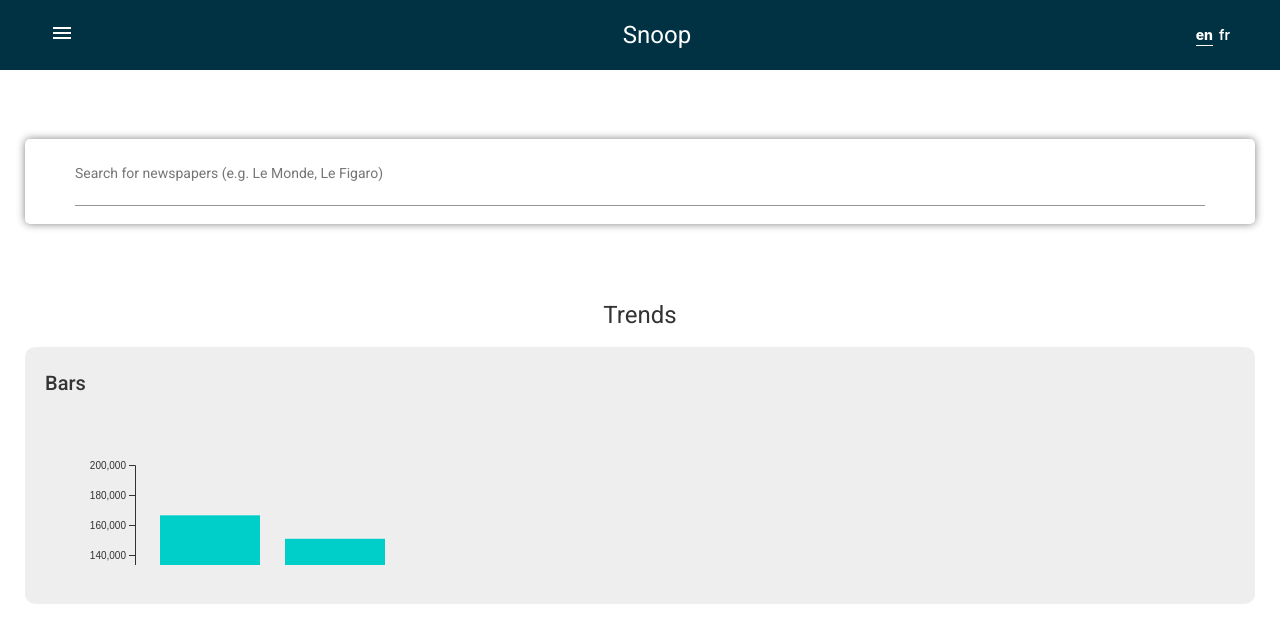
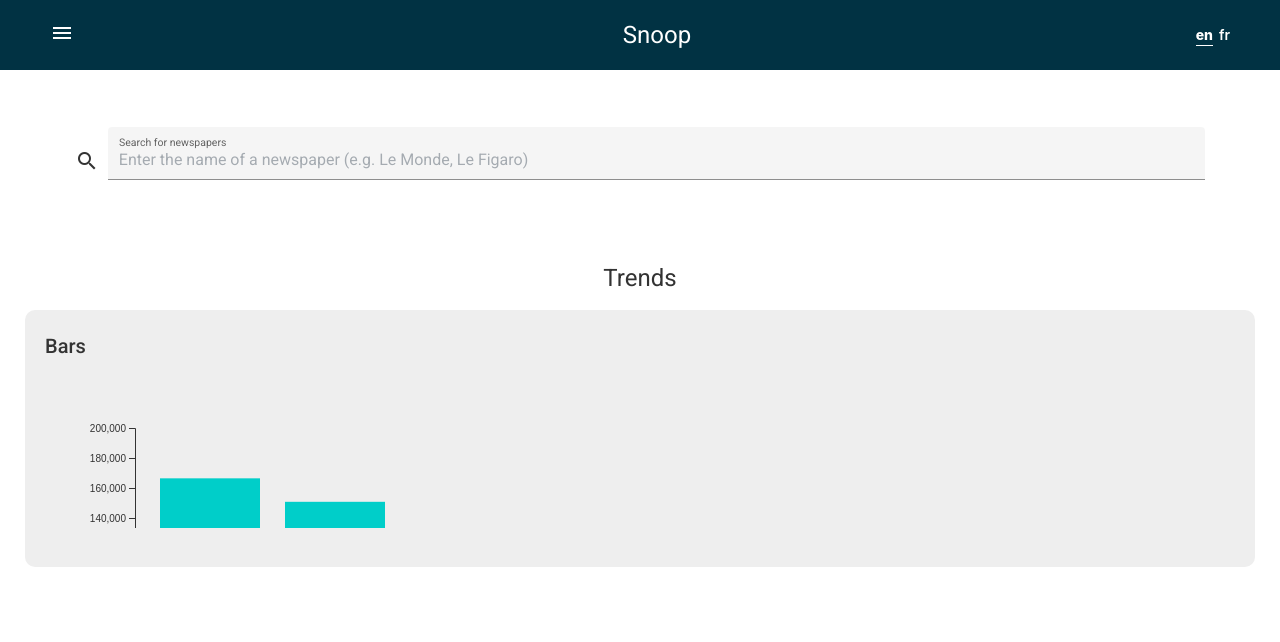
Before and after one commit to fquellec/SnoopApp, an Angular app: page / in a window 1280 px wide. Shown: the top 642 px of the page. Built offline with nearby package versions, Linux system fonts and the light colour scheme.

Commit message:
Display newspaper name + add search icon

```diff
--- a/src/app/app.component.scss
+++ b/src/app/app.component.scss
@@ -13,7 +13,7 @@
   }
 
   .content {
-    margin: 82px 0 32px;
+    margin: 60px 0 32px;
     padding: 0 16px;
 
     ana-page-component {
--- a/src/app/core/components/search-bar/search-bar.component.html
+++ b/src/app/core/components/search-bar/search-bar.component.html
@@ -1,5 +1,7 @@
 <div class="search-bar-component">
-    <mat-form-field class="search-form">
+    <mat-icon class="search-icon" matPrefix>search</mat-icon>
+    <mat-form-field class="search-form" appearance="fill" [floatLabel]="'always'">
+        <mat-label>Search for newspapers</mat-label>
         <input type="text" #searchInput [placeholder]='inputPlaceholder' matInput [matAutocomplete]="auto">
         <mat-autocomplete #auto="matAutocomplete">
             <mat-option *ngFor="let newspaper of newspaperOptions" [value]="newspaper" (click)="navigateToNewspaper(newspaper)">{{newspaper}}</mat-option>
--- a/src/app/core/components/search-bar/search-bar.component.scss
+++ b/src/app/core/components/search-bar/search-bar.component.scss
@@ -2,19 +2,25 @@
     padding: 0 50px;
     display: flex;
     align-items: center;
-    box-shadow: 0 0 8px grey;
+    //box-shadow: 0 0 8px grey;
     border-radius: 5px;
 
     .search-form {
         padding-top: 10px;
+        height: 60px;
         width: 100%;
     }
 
+    .mat-form-field-label {
+        font-size: 16px !important;
+    }
+
+    .search-icon {
+        margin: 18.825px 10px 0 0;
+    }
+
     input {
-        border: none;
-        border-radius: 5px;
         font-size: 16px;
-        height: 35px;
     }
 
     textarea:focus, input:focus {
@@ -23,6 +29,7 @@
 
     ::placeholder { /* Chrome, Firefox, Opera, Safari 10.1+ */
         color: #a5abb1;
+        font-size: 16px;
         opacity: 1; /* Firefox */
       }
 
--- a/src/app/core/components/search-bar/search-bar.component.ts
+++ b/src/app/core/components/search-bar/search-bar.component.ts
@@ -15,7 +15,7 @@ export class SearchBarComponent implements AfterViewInit {
     @ViewChild('searchInput') searchInput!: ElementRef;
     public searchValue = '';
     public searchIcon = faSearch;
-    public inputPlaceholder = 'Search for newspapers (e.g. Le Monde, Le Figaro)';
+    public inputPlaceholder = 'Enter the name of a newspaper (e.g. Le Monde, Le Figaro)';
     public newspaperOptions = NEWSPAPER_LIST;
 
     constructor(private routingService: RoutingService) { }
--- a/src/app/newspapers/components/newspaper-detail-page/newspaper-detail-page.component.html
+++ b/src/app/newspapers/components/newspaper-detail-page/newspaper-detail-page.component.html
@@ -1 +1,3 @@
-<p>newspaper-detail-page works!</p>
+<ana-page-component>
+    <h1>{{ newspaperName }}</h1>
+</ana-page-component>
--- a/src/app/newspapers/components/newspaper-detail-page/newspaper-detail-page.component.ts
+++ b/src/app/newspapers/components/newspaper-detail-page/newspaper-detail-page.component.ts
@@ -1,5 +1,6 @@
 import { Newspaper } from './../../../core/models/newspaper.model';
-import { Component, OnInit, Input } from '@angular/core';
+import { Component, OnInit } from '@angular/core';
+import { ActivatedRoute } from '@angular/router';
 
 @Component({
     selector: 'ana-newspaper-detail-page',
@@ -8,11 +9,17 @@ import { Component, OnInit, Input } from '@angular/core';
 })
 export class NewspaperDetailPageComponent implements OnInit {
 
-    @Input() newspaper?: Newspaper = undefined;
+    public newspaper?: Newspaper = undefined;
+    public newspaperName = '';
 
-    constructor() { }
+    constructor(private activatedRoute: ActivatedRoute) { }
 
-    ngOnInit(): void {
+    public ngOnInit(): void {
+        this.activatedRoute.params.subscribe({
+            next: params => {
+                this.newspaperName = params.id;
+            }
+        });
     }
 
 }
```
